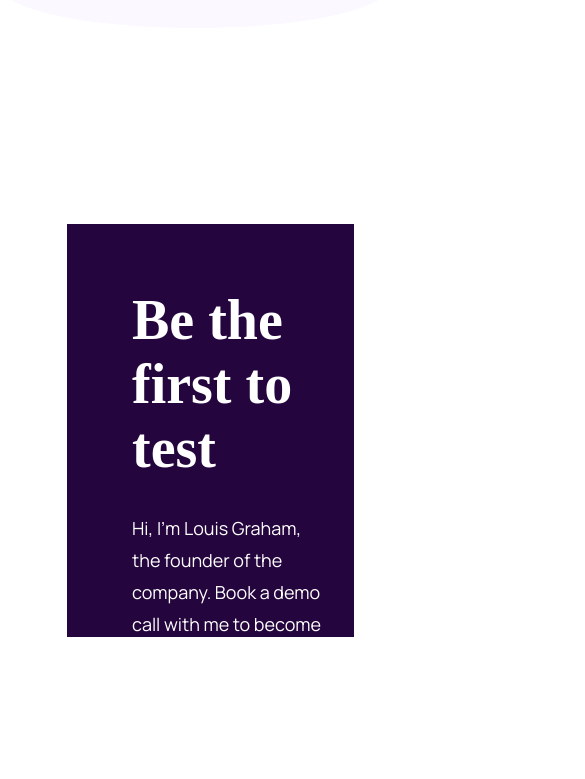
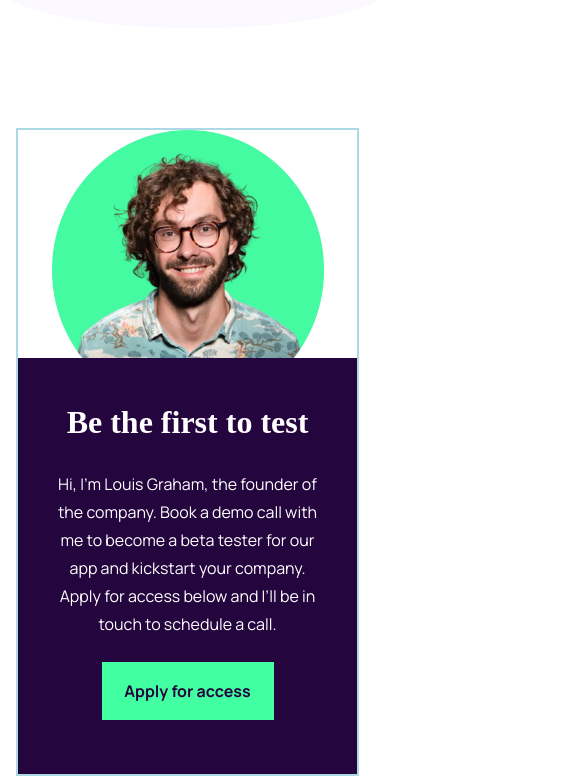
Before and after one commit to CalderonVasquez/Workit_page, a plain HTML site: page index.html in a window 390 px wide. Shown: the part 1530-2309 px from the top of the page, 585 px wide, since content can reach past the window. Drawn offline with Linux system fonts and the light colour scheme.

Commit message:
add responsiveness to founder section mobile

```diff
--- a/styles.scss
+++ b/styles.scss
@@ -47,7 +47,6 @@ $header-bg: $secondary-color;
         color: $primary-color; // Change the font color to $primary-color on hover
     }
 }
-
 
 // secondary button
 @mixin secondary-btn($color: $color-white, $bg-color: $secondary-color, $border-bottom-color: $primary-color) {
@@ -173,18 +172,18 @@ $header-bg: $secondary-color;
     color: $secondary-color;
     text-align: center;
 }
-
 //workit details section end
 
 // workit founder section starts here
 .workit-founder-section {
     display: flex;
     align-items: center;
-    max-width: 1112px;
+    max-width: 69.5rem;
     min-height: 647.74px;
     margin-top: 6.875rem;
     margin-left: 10.188rem;
     margin-right: 10.313rem;
+    border: 2px solid lightblue;
 }
 
 .workit-founder-img {
@@ -198,10 +197,9 @@ $header-bg: $secondary-color;
     align-items: flex-start;
     flex-grow: 1;
     flex-direction: column;
-    max-width: 730px;
+    max-width: 45.625rem;
     height: 413px;
     margin-left: -6rem;
-    margin-bottom: 3.859rem;
     background-color: $secondary-color;
     padding: 4rem 2rem 4.063rem 4.063rem;
 }
@@ -215,7 +213,7 @@ $header-bg: $secondary-color;
     color: $color-white;
 }
 
-.workit-card-content{
+.workit-card-content {
     color: $color-white;
     text-align: left;
     font-family: $font-family-body;
@@ -225,7 +223,7 @@ $header-bg: $secondary-color;
 }
 
 .primary-card-btn {
-    width: 11.875rem;
+    max-width: 11.875rem;
     height: 3.625rem;
     font-size: $body-font-size;
     font-family: $font-family-body;
@@ -307,26 +305,31 @@ $header-bg: $secondary-color;
         // margin-bottom: 4rem;
         padding: 0;
     }
+
     .secondary-btn {
         font-size: 1rem;
     }
+
     .workit-hero-title {
         font-size: 3.125rem;
         line-height: 3.125rem;
         margin-top: 4rem;
         font-weight: 500;
     }
+
     .primary-btn {
         font-size: 1rem;
         padding: .688rem 1.5rem .75rem 1.438rem;
         margin-bottom: 0;
     }
+
     .hero-img {
         width: 20rem;
         height: auto;
         top: 80px;
         left: 15px;
     }
+
     .workit-details-container {
         display: flex;
         flex-direction: column;
@@ -340,15 +343,63 @@ $header-bg: $secondary-color;
         margin-top: 5.5rem;
         padding: 0.313rem 1rem;
     }
+
     .workit-detail-title {
         font-size: 1.75rem;
         padding-top: 1.5rem;
     }
+
    .workit-detail-content {
+        font-size: 1rem;
+        text-align: center;
+        padding-top: 1rem;
+   }
+
+    .workit-founder-section {
+        flex-direction: column;
+        width: 100%;
+        max-width: 21.438rem;
+        margin: 6.268rem 1rem 4.625rem 1rem;
+    }
+
+    .workit-founder-img {
+        margin: 0;
+        max-width: 17rem;
+        height: 17.50rem;
+    }
+
+    .workit-founder-card {
+        align-items: center;
+        max-width: 21.438rem;
+        padding: 2rem 1.969rem 0 1.969rem;
+        margin: -3.25rem 1rem 0 1rem;
+        width: 100%;
+   }
+
+   .workit-card-title {
+        font-size: 2rem;
+        text-align: center;
+        margin-bottom: 1rem;
+        padding: 0;
+        font-weight: 600;
+   }
+
+    .workit-card-content {
+    text-align: center;
+    line-height: 1.75rem;
     font-size: 1rem;
-    text-align: center;
-    padding-top: 1rem;
-   }
+    padding: 0;
+    margin-bottom: 1.5rem;
+    }
+
+    .primary-card-btn {
+        width: 10.75rem;
+        height: 3.438;
+        font-size: 1rem;
+    }
+    .bg-img-small {
+        display: none;
+    }
 }
 
 
```
Also changed, not shown: styles.css, 1 other file.
